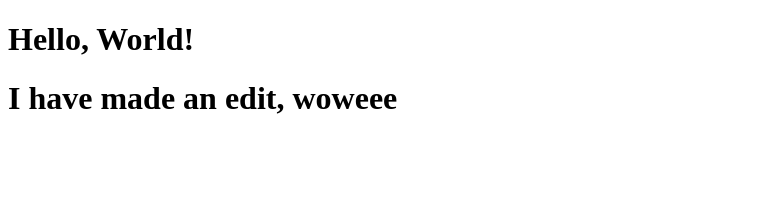
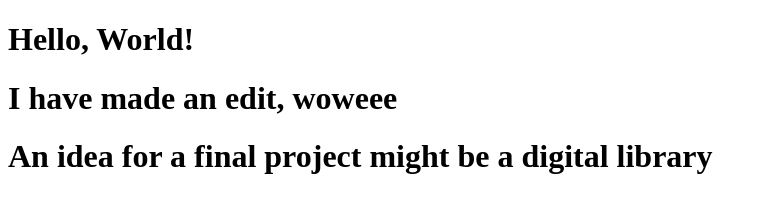
Before and after one commit to Nyamyakemyonyo/cs3338-first-project, a plain HTML site: page index.html in a window 1280 px wide. Shown: the whole page, without its empty margins (0-767 px from the left). Drawn offline with Linux system fonts and the light colour scheme.

Commit message:
Updated index.html with final idea

```diff
--- a/index.html
+++ b/index.html
@@ -8,5 +8,6 @@
 <body>
     <h1>Hello, World!</h1>
     <h1>I have made an edit, woweee</h1>
+    <h1>An idea for a final project might be a digital library</h1>
 </body>
 </html>
```
